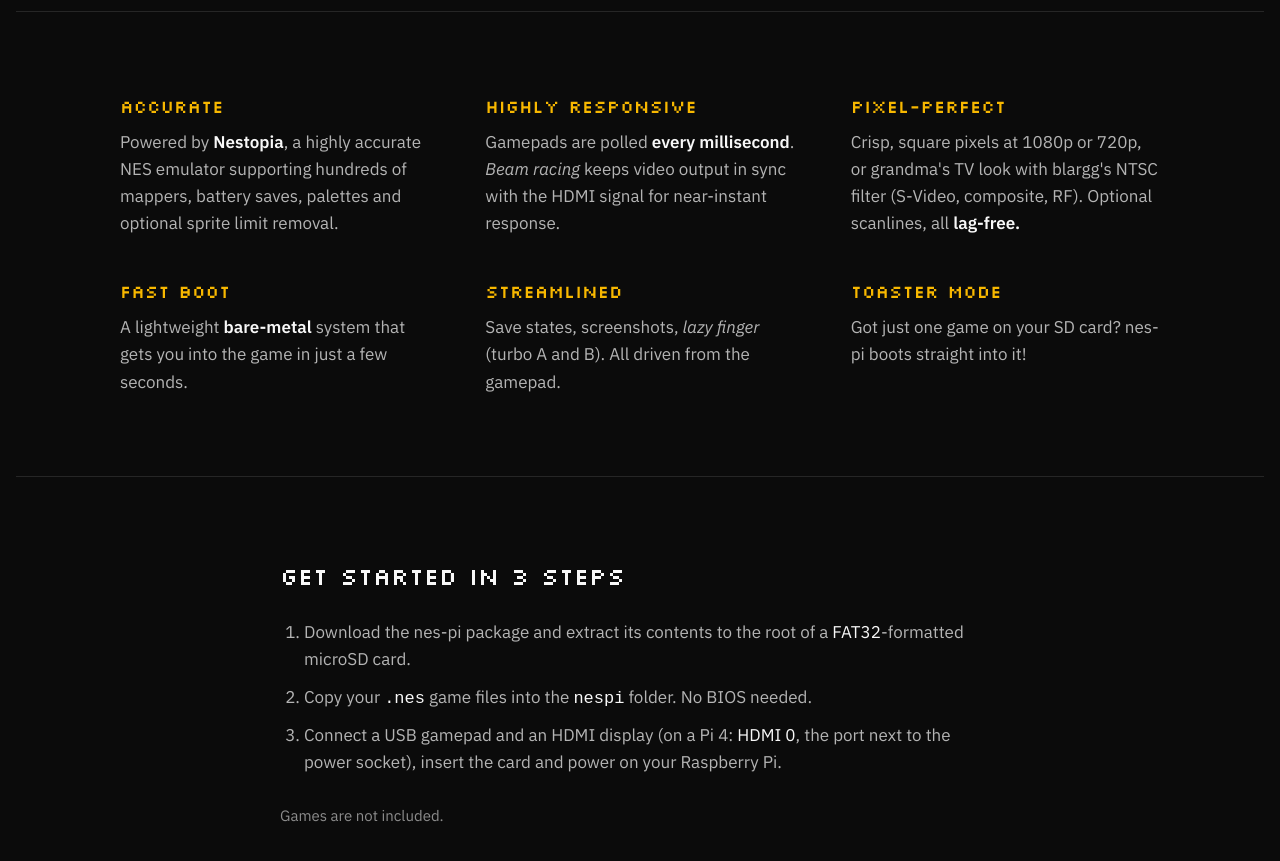
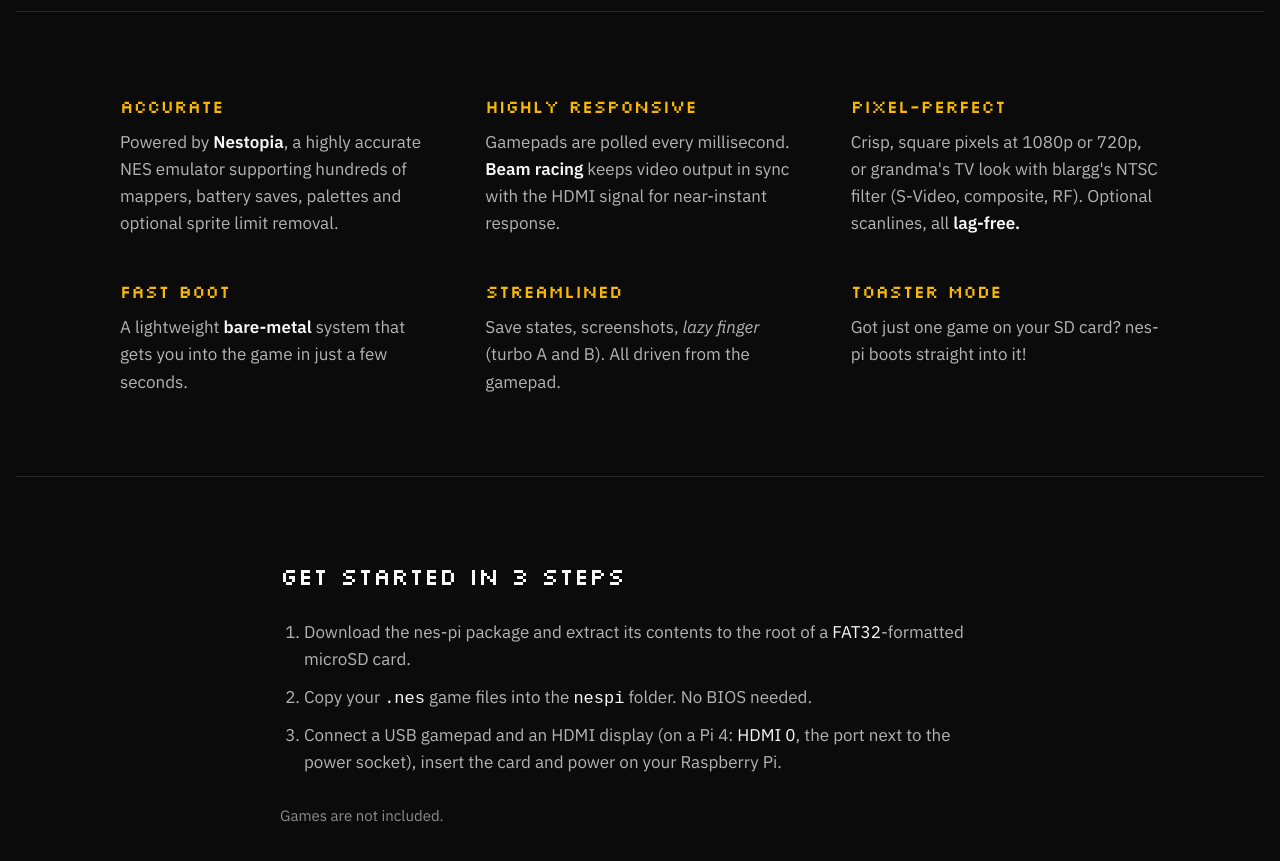
Before and after one commit to alessioscand/nes-pi, a plain HTML site: page docs/index.html in a window 1280 px wide. Shown: the part 960-1821 px from the top of the page. Drawn offline with Linux system fonts and the light colour scheme; a web font is replaced by a local one.

Commit message:
Highlighted Beam Racing

```diff
--- a/docs/index.html
+++ b/docs/index.html
@@ -354,7 +354,7 @@ code   { color: var(--white); }
     </div>
     <div>
       <h2>Highly responsive</h2>
-      <p>Gamepads are polled <strong>every millisecond</strong>. <em>Beam racing</em> keeps video output in sync with the HDMI signal for near-instant response.</p>
+      <p>Gamepads are polled every millisecond. <strong>Beam racing</strong> keeps video output in sync with the HDMI signal for near-instant response.</p>
     </div>
     <div>
       <h2>Pixel-perfect</h2>
```
